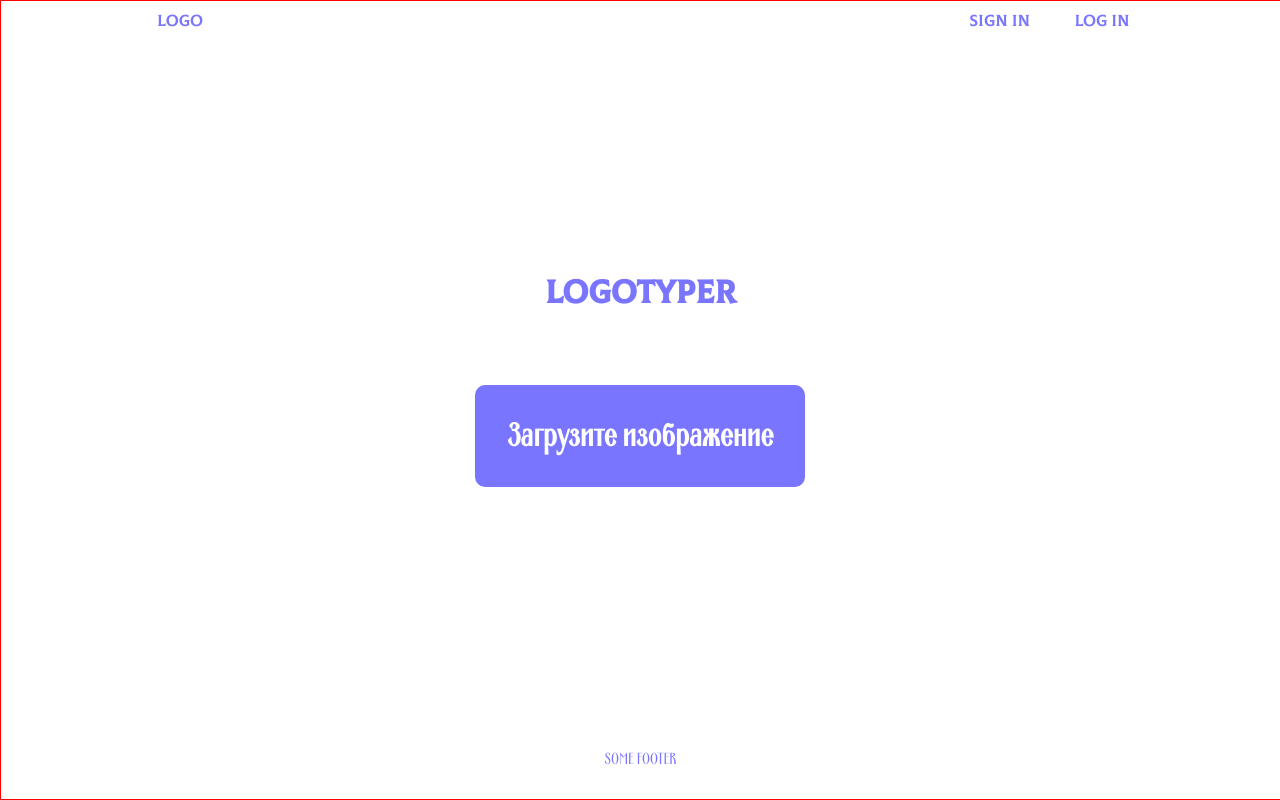
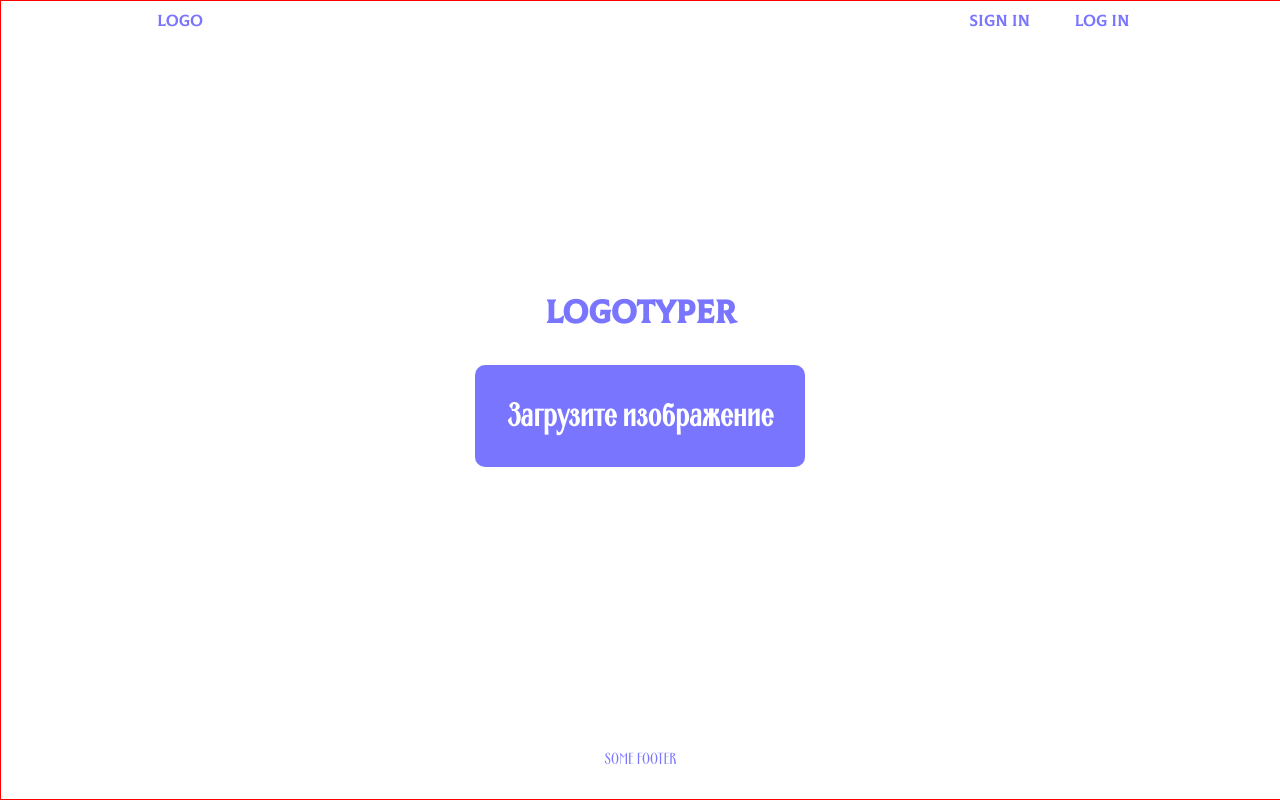
Before and after one commit to MarneusAugustusCalgar1989/editor_helper, a React (Create React App) app: page /logotyper in a window 1280 px wide. Built offline with nearby package versions, Linux system fonts and the light colour scheme.

Commit message:
Animtation page added, pages wrapped

```diff
--- a/package.json
+++ b/package.json
@@ -6,6 +6,7 @@
     "@testing-library/jest-dom": "^5.17.0",
     "@testing-library/react": "^13.4.0",
     "@testing-library/user-event": "^13.5.0",
+    "framer-motion": "^11.3.17",
     "react": "^18.2.0",
     "react-dom": "^18.2.0",
     "react-scripts": "5.0.1",
--- /dev/null
+++ b/src/components/AnimatedPage.jsx
@@ -0,0 +1,24 @@
+import { animate, motion } from 'framer-motion';
+
+const animations = {
+  initial: { opacity: 0, y: 100 },
+  animate: { opacity: 1, y: 0 },
+  exit: { opacity: 0, y: -100 },
+};
+
+const AnimatedPage = ({ children }) => {
+  return (
+    <motion.div
+      className='animation_layer'
+      variants={animations}
+      initial='initial'
+      animate='animate'
+      exit='exit'
+      transition={{ duration: 0.3 }}
+    >
+      {children}
+    </motion.div>
+  );
+};
+
+export default AnimatedPage;
--- a/src/components/MainMenu.jsx
+++ b/src/components/MainMenu.jsx
@@ -1,6 +1,6 @@
 import { useState, useEffect } from 'react';
 import { Link, useNavigate } from 'react-router-dom';
-import ModalWindow from './ModalWindow';
+import AnimatedPage from './AnimatedPage';
 
 const MainMenu = ({ children }) => {
   const currentUrl = window.location.href;
@@ -27,6 +27,7 @@ const MainMenu = ({ children }) => {
   };
 
   return (
+    <AnimatedPage>
       <main>
         <div className='top_container'>
           <div className='container'>
@@ -53,6 +54,7 @@ const MainMenu = ({ children }) => {
           </div>
         </div>
       </main>
+    </AnimatedPage>
   );
 };
 
--- a/src/components/ModalWindow.jsx
+++ b/src/components/ModalWindow.jsx
@@ -1,5 +1,8 @@
+import AnimatedPage from './AnimatedPage';
+
 const ModalWindow = ({ progress = 0 }) => {
   return (
+    <AnimatedPage>
       <div className='modal_window'>
         <div
           className='progress_bar'
@@ -9,6 +12,7 @@ const ModalWindow = ({ progress = 0 }) => {
         ></div>
         <h1 className='progress_header'>{progress}</h1>
       </div>
+    </AnimatedPage>
   );
 };
 
--- a/src/index.css
+++ b/src/index.css
@@ -360,15 +360,27 @@ footer {
 .module_header {
   font-family: Colus;
   color: var(--accent_purple);
+  margin-bottom: 2rem;
+}
+
+.animation_layer {
+  margin: 0;
+  padding: 0;
+  width: 100%;
+  /* height: 90svh; */
+  display: flex;
+  flex-direction: column;
+  justify-content: space-between;
+  align-items: center;
 }
 
 .image_loader_wrapper {
-  margin-top: -20svh;
+  /* margin-top: -20svh; */
   padding: 2rem;
   background: var(--accent_purple);
   color: var(--main_bg);
   border-radius: 10px;
-  transition: all 0.5s linear;
+  transition: all 0.3s linear;
   & > h1 {
     font-family: Ardeco;
     cursor: pointer;
--- a/src/pages/AudioConverter.jsx
+++ b/src/pages/AudioConverter.jsx
@@ -1,7 +1,9 @@
 import { useState } from 'react';
+import { useNavigate } from 'react-router-dom';
 import Wrapper from '../components/Wrapper';
-import { useNavigate } from 'react-router-dom';
 import ModalWindow from '../components/ModalWindow';
+import AnimatedPage from '../components/AnimatedPage';
+
 const AudioConverter = e => {
   const navigate = useNavigate();
   const [soundUpload, setSoundUpload] = useState();
@@ -62,6 +64,7 @@ const AudioConverter = e => {
   return (
     <div className='App'>
       <Wrapper>
+        <AnimatedPage>
           <h1 className='module_header'>Audio Converter</h1>
           {showModal && <ModalWindow progress={uploadProgress} />}
           {soundUpload && (
@@ -101,6 +104,7 @@ const AudioConverter = e => {
               </form>
             </>
           )}
+        </AnimatedPage>
       </Wrapper>
     </div>
   );
--- a/src/pages/Logotyper.jsx
+++ b/src/pages/Logotyper.jsx
@@ -2,6 +2,7 @@ import { useNavigate } from 'react-router-dom';
 import Wrapper from '../components/Wrapper';
 import { useState } from 'react';
 import ModalWindow from '../components/ModalWindow';
+import AnimatedPage from '../components/AnimatedPage';
 
 const Logotyper = () => {
   const navigate = useNavigate();
@@ -65,6 +66,7 @@ const Logotyper = () => {
   return (
     <div className='App '>
       <Wrapper>
+        <AnimatedPage>
           <h1 className='module_header'>Logotyper</h1>
           {showModal && <ModalWindow progress={uploadProgress} />}
           {/* <ModalWindow progress={uploadProgress} /> */}
@@ -107,6 +109,7 @@ const Logotyper = () => {
               </form>
             </>
           )}
+        </AnimatedPage>
       </Wrapper>
     </div>
   );
```
Also changed, not shown: 1 other file (tests, documents, lock files or other folders). Lines whose indentation alone changed are shown as unchanged.
